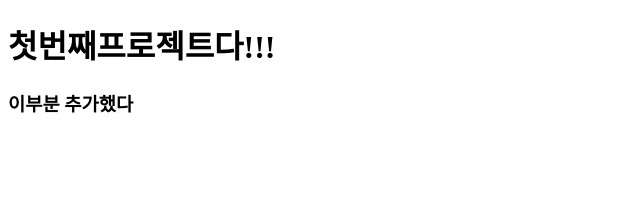
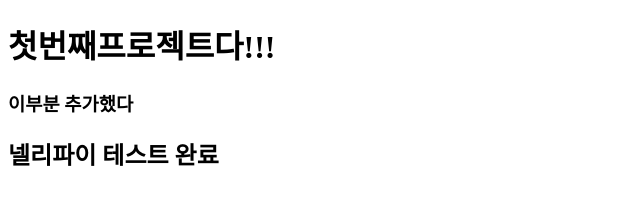
Before and after one commit to algela529/first-isue-project, a plain HTML site: page index.html in a window 1280 px wide. Shown: the whole page, without its empty margins (0-640 px from the left). Drawn offline with Linux system fonts and the light colour scheme.

Commit message:
new sentence

```diff
--- a/index.html
+++ b/index.html
@@ -10,5 +10,6 @@
 <body>
    <h1>첫번째프로젝트다!!!</h1>
    <h3>이부분 추가했다</h3>
+   <h2>넬리파이 테스트 완료</h2>
 </body>
 </html>
```
